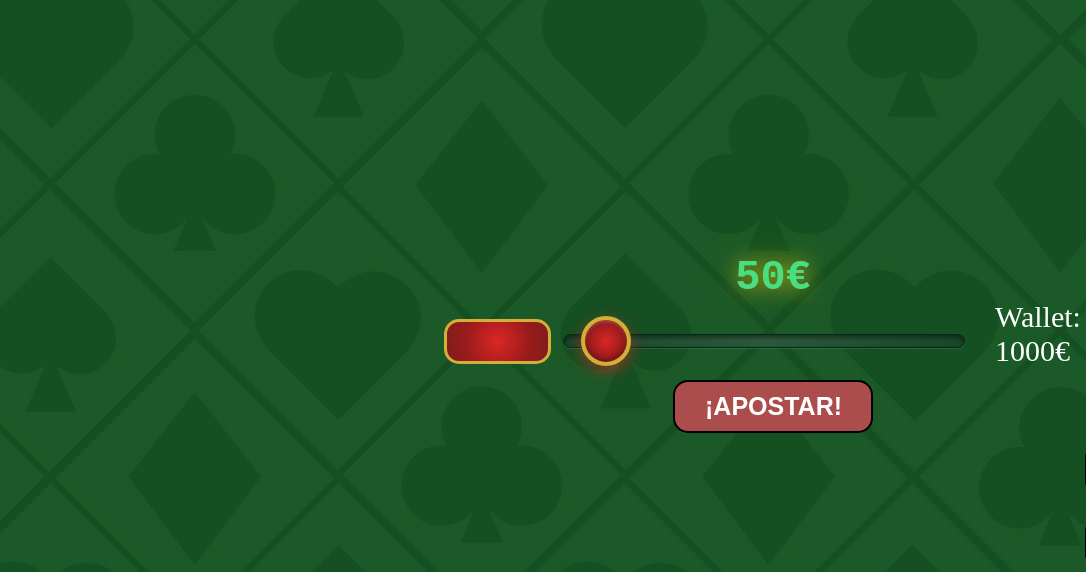
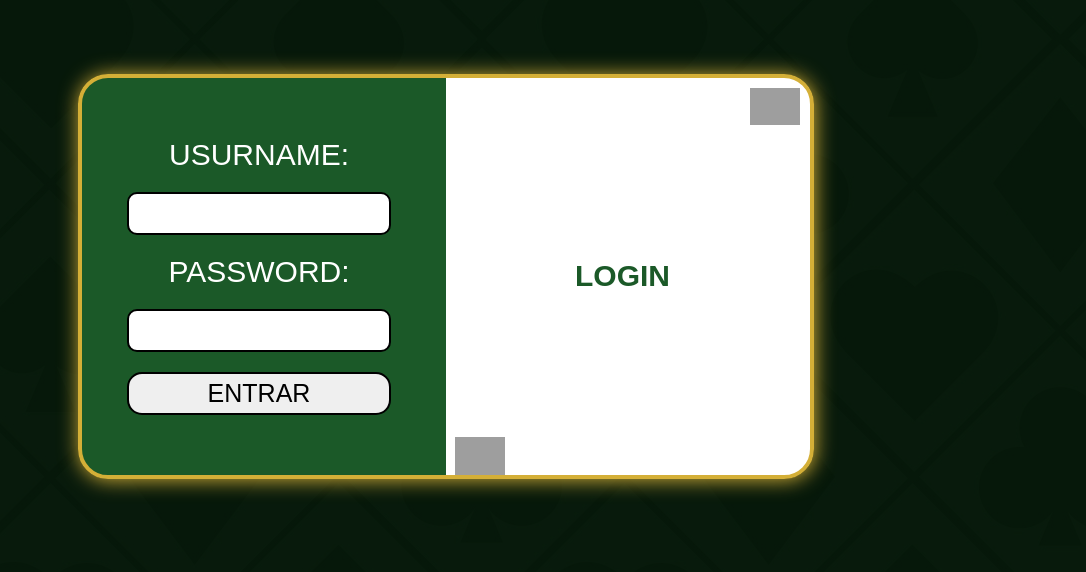
Before and after one commit to MedhoMs/bucajack, a plain HTML site: page index.html in a window 1280 px wide. Shown: the part 104-676 px from the top of the page, without its empty margins (194-1280 px from the left). Drawn offline with Linux system fonts and the light colour scheme; grey boxes are pictures that could not be loaded.

Commit message:
Added form

```diff
--- /dev/null
+++ b/form.css
@@ -0,0 +1,111 @@
+#login-sign-in-forms {
+    position: absolute;
+    display: flex;
+    justify-content: center;
+    align-items: center;
+    min-height: 95vh;
+    min-width: 100vw;
+    z-index: 1;
+}
+
+#forms-border {
+    position: relative;
+    display: flex;
+    justify-content: center;
+    align-items: center;
+    gap: 60px;
+    padding: 60px 35px 60px 45px;
+    border: 4px solid #d4af37;
+    box-shadow: 1px 1px 20px #d4af37;
+    border-radius: 30px;
+    background: linear-gradient(to left, #ffffff 50%, #1b5928 50%);
+}
+
+#forms-border img {
+    width: 50px;
+}
+
+#corner-up-right {
+    position: absolute;
+    top: 10px;
+    right: 10px;
+}
+
+#corner-down-left {
+    position: absolute;
+    bottom: 0;
+    right: 305px;
+}
+
+#login-form {
+    position: relative;
+    display: flex;
+    justify-content: center;
+    align-items: center;
+}
+
+#login-form p {
+    font-size: 30px;
+    font-weight: bold;
+    position: absolute;
+    right: 45px;
+    color: #1b5928;
+}
+
+#sign-in-form {
+    position: relative;
+    display: flex;
+    justify-content: center;
+    align-items: center;
+}
+
+#sign-in-form p {
+    position: absolute;
+}
+
+#login { /*El form directamente*/
+    display: flex;
+    flex-direction: column;
+    justify-content: center;
+    margin-right: 324px;
+}
+
+#sign-in { /*El form directamente*/
+    display: none;
+    flex-direction: column;
+    justify-content: center;
+    margin-left: 324px;
+}
+
+label {
+    text-align: center;
+    font-size: 30px;
+}
+
+.form-inputs {
+    text-align: center;
+    font-size: 25px;
+    border: 2px solid black;
+    border-radius: 10px;
+    margin: 20px 0px;
+    outline: none;
+    padding: 5px;
+    width: 250px;
+}
+
+.submit-button {
+    font-size: 25px;
+    border: 2px solid black;
+    border-radius: 15px;
+    padding: 5px;
+    transition: .2s ease-in-out;
+}
+
+.submit-button:hover {
+    background-color: rgb(139, 139, 139);
+    cursor: pointer;
+}
+
+.submit-button:active {
+    transform: scale(.9);
+}
--- a/index.html
+++ b/index.html
@@ -4,10 +4,40 @@
         <meta charset="UTF-8">
         <meta name="viewport" content="width=device-width, initial-scale=1.0">
         <link rel="stylesheet" href="style.css">
+        <link rel="stylesheet" href="form.css">
         <link rel="shortcut icon" href="/imgs/favicon.ico" type="image/x-icon">
         <title>BucaJack</title>
+        <!--#BET-MONEY DISPLAY NONE TEMPORAL MIENTRAS SE HACEN LOS FORMULARIOS-->
     </head>
     <body>
+        <div id="login-sign-in-forms">
+            <div id="forms-border">
+                <img src="/imgs/form_decoration.png" alt="" id="corner-up-right">
+                <img src="/imgs/form_decoration.png" alt="" id="corner-down-left">
+                <div id="login-form">
+                    <form action="" id="login">
+                        <label for="login-username">USURNAME:</label>
+                        <input type="text" id="login-username" class="form-inputs" autocomplete="off" maxlength="12">
+                        <label for="login-password">PASSWORD:</label>
+                        <input type="password" id="login-password" class="form-inputs" autocomplete="off" maxlength="20">
+                        <input type="submit" value="ENTRAR" id="login-button" class="submit-button">
+                    </form>
+                    <p>LOGIN</p>
+                </div>
+
+                <div id="sign-in-form">
+                    <form action="" id="sign-in">
+                        <label for="sign-in-username">USURNAME:</label>
+                        <input type="text" id="sign-in-username" class="form-inputs" autocomplete="off" maxlength="12">
+                        <label for="sign-in-password">PASSWORD:</label>
+                        <input type="password" id="sign-in-password" class="form-inputs" autocomplete="off" maxlength="20">
+                        <input type="submit" value="ENTRAR" id="sign-in-button" class="submit-button">
+                    </form>
+                </div>
+
+            </div>
+        </div>
+
         <main>
             <div id="dealer-side">
                 <div class="counter" id="dealer-counter">
@@ -61,3 +91,4 @@
         <script src="main.js" type="module"></script>
     </body>
 </html>
+<!--#BET-MONEY DISPLAY NONE TEMPORAL MIENTRAS SE HACEN LOS FORMULARIOS-->
--- a/main.js
+++ b/main.js
@@ -44,6 +44,13 @@ let currentMoney = document.getElementById("current-money");
 let exactBet = document.getElementById("exact-bet"); //El input para apostar el dinero justo
 let betMoneySelected = document.getElementById("bet-money-selected"); //Boton para empezar la apuesta
 
+////////FORM////////
+
+let loginSignInForm = document.getElementById("login-sign-in-forms"); //Es el div de los dos forms
+let login = document.getElementById("login"); //Es el form de login entero, usado de momento para acceder al boton con un addEventListener "submit"
+
+////////FORM////////
+
 ////////VARIABLES////////
 
 
@@ -57,6 +64,9 @@ currentMoney.innerHTML = `Wallet: ${moneyEarned}€`; //El dinero que tengo
 moneySlider.max = moneyEarned;
 exactBet.max = moneyEarned;
 
+//Le añado una clase al body que oscurece al fondo, cuando le de al boton de apostar, le quitaré la clase
+document.body.classList.add("darker");
+
 ////////GLOBAL VARIABLES////////
 
 
@@ -69,6 +79,10 @@ hit.addEventListener("mouseup", function() {
     moneySlider.style.pointerEvents = "none";
 });
 stand.addEventListener("mouseup", standCard);
+
+//Le quito los eventos y se los reactivo cuando le den al boton de comenzar
+hit.style.pointerEvents = "none";
+stand.style.pointerEvents = "none"
 
 //El atributo "click" me permite usar tanto el click del raton como el ENTER para disparar el evento
 againButton.addEventListener("click", restartRound);
@@ -85,11 +99,39 @@ exactBet.addEventListener("keyup", function(e) {
 
 betMoneySelected.addEventListener("click", function() {
     betMoney.style.display = "none";
+    hit.style.pointerEvents = "all";
+    stand.style.pointerEvents = "all"
+
+    //Aqui le quito la clase (fondo oscurecido)
+    document.body.classList.remove("darker");
+
     dealerStartRound();
     playerStartRound();
 });
 
 let isDragging = false; //Boolean para comprobar si la sliding bar esta siendo pulsado, y poder usar el listener de "mousemove"
+
+
+////////FORM////////
+
+//Al cargar la pagina, comprobar si el usuario ya ha iniciado sesion
+window.addEventListener("DOMContentLoaded", function() {
+    if (sessionStorage.getItem("sesionIniciada") === "true") {
+        loginSignInForm.style.display = "none";
+        betMoney.style.display = "flex";
+    }
+});
+
+//Al hacer submit del formulario ->
+login.addEventListener("submit", function(e) {
+    e.preventDefault();
+    sessionStorage.setItem("sesionIniciada", "true"); //Lo guardo en el Session
+    loginSignInForm.style.display = "none";
+    betMoney.style.display = "flex";
+});
+
+////////FORM////////
+
 
 ////////EVENTS////////
 
@@ -105,6 +147,8 @@ let isDragging = false; //Boolean para comprobar si la sliding bar esta siendo p
 ////////FUNCTIONS////////
 
 function selectBet() {
+    document.body.style.filter =
+
     moneySlider.addEventListener('mousedown', function() {
         isDragging = true;
     });
@@ -299,7 +343,11 @@ function winLoseScreen(winner) {
 
     /////MONEY LOOSE LOGIC/////
 
-
+    //Si la cantidad apostada (texto verde donde decides cuanto apostar) al final es mayor que la cantidad en la wallet, que se actualice al dinero
+    //actual de la wallet
+    if (moneyEarnedFromBet > moneyEarned) {
+        betAmount.innerHTML = `${moneyEarned}€`;
+    }
 
     /////MONEY LOOSE LOGIC/////
 
@@ -332,9 +380,8 @@ function restartRound() {
     stand.style.pointerEvents = "all";
     moneySlider.style.pointerEvents = "all";
 
-    //Llamamos a las funciones para que el dealer y el player vuelva a empezar la ronda
-    //dealerStartRound();
-    //playerStartRound();
+    //Le añado una clase al body que oscurece al fondo, cuando le de al boton de apostar, le quitaré la clase
+    document.body.classList.add("darker");
 
     betMoney.style.display = "flex";
     selectBet();
--- a/style.css
+++ b/style.css
@@ -1,10 +1,27 @@
+/*#BET-MONEY DISPLAY NONE TEMPORAL MIENTRAS SE HACEN LOS FORMULARIOS*/
+
 body {
+    font-family: Arial, Helvetica, sans-serif;
+    position: relative;
     background-image: url(/imgs/background.jpg);
     color: white;
+    margin: 0;
+    min-height: 100vh;
 }
 
 body::-webkit-scrollbar {
     display: none;
+}
+
+body.darker::before {
+    content: '';
+    position: absolute;
+    top: 0;
+    left: 0;
+    width: 100%;
+    height: 100%;
+    background: rgba(0, 0, 0, 0.7); /* Capa oscura */
+    z-index: 1;
 }
 
 main {
@@ -119,13 +136,14 @@ dialog {
 
 #bet-money {
     position: absolute;
-    top: 350px;
-    left: 630px;
-    display: flex;
+    min-height: 100vh;
+    min-width: 100vw;
+    display: none; /*<====== #BET-MONEY DISPLAY NONE TEMPORAL MIENTRAS SE HACEN LOS FORMULARIOS*/
     flex-direction: row-reverse;
     justify-content: center;
     align-items: center;
     gap: 10px;
+    z-index: 2;
 }
 
 #current-money {
@@ -280,3 +298,6 @@ dialog {
 }
 
 /*/////////KEYFRAMES/////////*/
+
+
+/*#BET-MONEY DISPLAY NONE TEMPORAL MIENTRAS SE HACEN LOS FORMULARIOS*/
```
Also changed, not shown: 1 other file.
